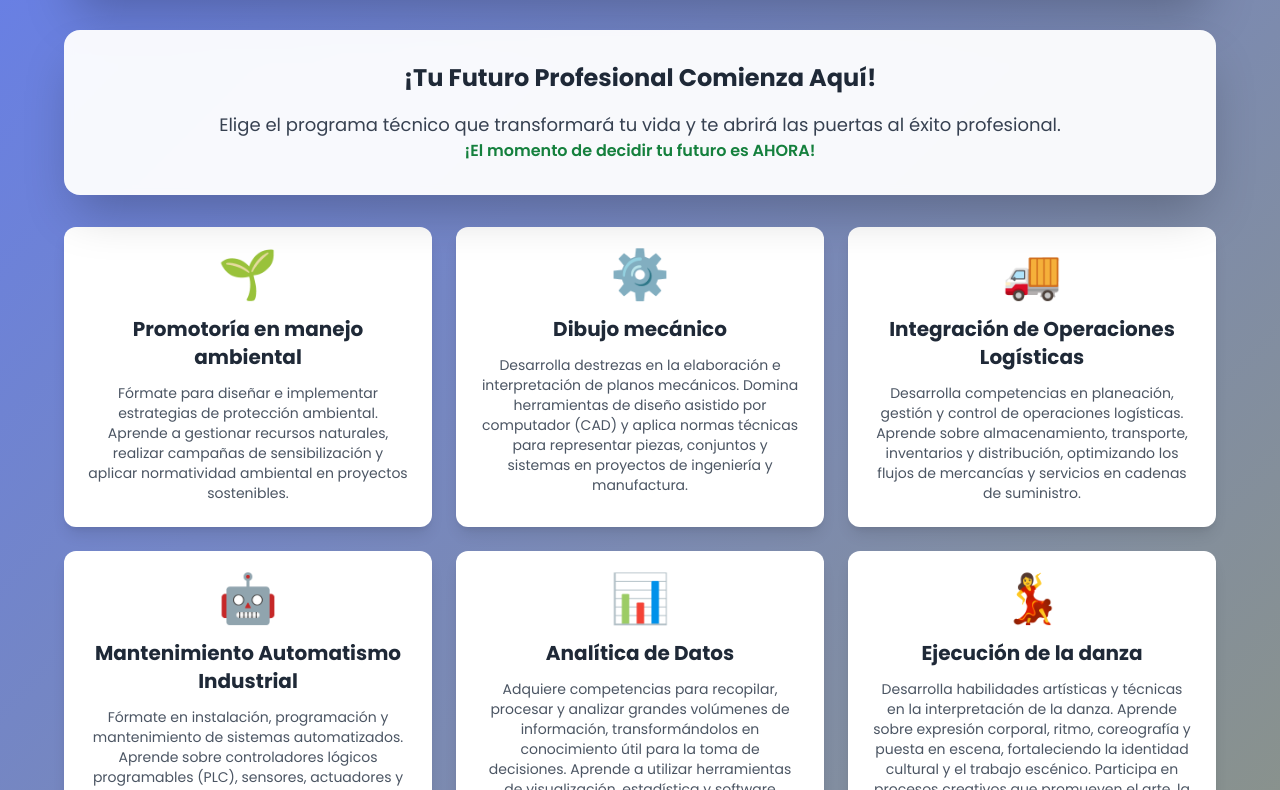
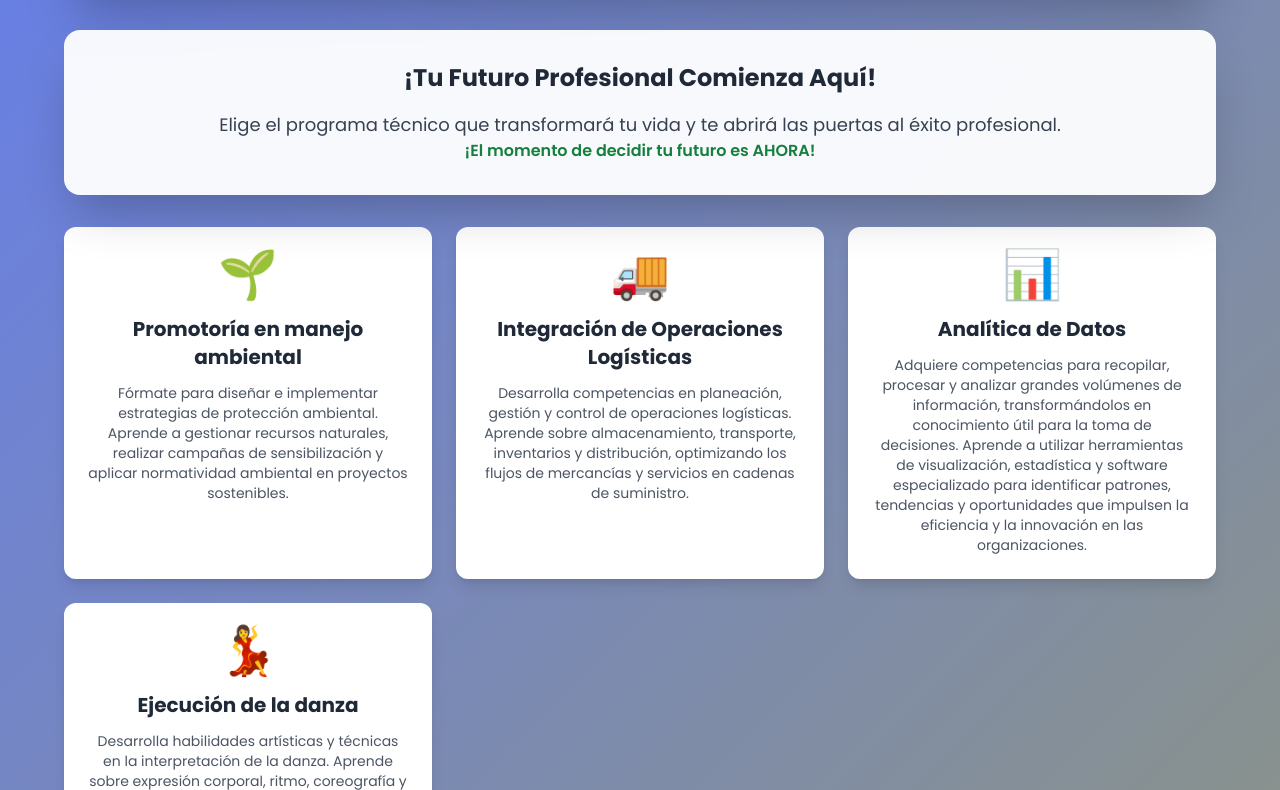
Before and after one commit to articidesoacha/GeneralSantanderSibate, a plain HTML site: page index.html in a window 1280 px wide. Shown: the part 162-952 px from the top of the page. Drawn offline with nearby package versions, Linux system fonts and the light colour scheme.

Commit message:
Update index.html

```diff
--- a/index.html
+++ b/index.html
@@ -54,22 +54,12 @@
         <h4 class="text-xl font-bold text-gray-800 mb-3 text-center">Promotoría en manejo ambiental</h4>
         <p class="text-gray-600 text-center text-sm">Fórmate para diseñar e implementar estrategias de protección ambiental. Aprende a gestionar recursos naturales, realizar campañas de sensibilización y aplicar normatividad ambiental en proyectos sostenibles.</p>
       </a>
-<a href="https://drive.google.com/file/d/1ZnuyI2GDICeYTuf3oNB0AO4xI_5o-a4v/view?usp=drive_link" class="bg-white rounded-xl p-6 shadow-lg card-hover slide-in block">
-        <div class="text-5xl mb-4 text-center">⚙️</div>
-        <h4 class="text-xl font-bold text-gray-800 mb-3 text-center">Dibujo mecánico</h4>
-        <p class="text-gray-600 text-center text-sm">Desarrolla destrezas en la elaboración e interpretación de planos mecánicos. Domina herramientas de diseño asistido por computador (CAD) y aplica normas técnicas para representar piezas, conjuntos y sistemas en proyectos de ingeniería y manufactura.</p>
-      </a>
 <a href="https://drive.google.com/file/d/1rk-HsobhJO7OYX24FP5bEdBbc_4jUZ0_/view?usp=drive_link" class="bg-white rounded-xl p-6 shadow-lg card-hover slide-in block">
         <div class="text-5xl mb-4 text-center">🚚</div>
         <h4 class="text-xl font-bold text-gray-800 mb-3 text-center">Integración de Operaciones Logísticas</h4>
         <p class="text-gray-600 text-center text-sm">Desarrolla competencias en planeación, gestión y control de operaciones logísticas. Aprende sobre almacenamiento, transporte, inventarios y distribución, optimizando los flujos de mercancías y servicios en cadenas de suministro.</p>
       </a>
-<a href="https://drive.google.com/file/d/1_LuihUvc6XqADc_EUTVy1N2HiX2i3PsJ/view?usp=drive_link" class="bg-white rounded-xl p-6 shadow-lg card-hover slide-in block">
-        <div class="text-5xl mb-4 text-center">🤖</div>
-        <h4 class="text-xl font-bold text-gray-800 mb-3 text-center">Mantenimiento Automatismo Industrial</h4>
-        <p class="text-gray-600 text-center text-sm">Fórmate en instalación, programación y mantenimiento de sistemas automatizados. Aprende sobre controladores lógicos programables (PLC), sensores, actuadores y redes industriales, mejorando la eficiencia y seguridad en los procesos productivos.
-</p>
-      </a>
+
 <a href="0" class="bg-white rounded-xl p-6 shadow-lg card-hover slide-in block">
         <div class="text-5xl mb-4 text-center">📊</div>
         <h4 class="text-xl font-bold text-gray-800 mb-3 text-center">Analítica de Datos</h4>
```
